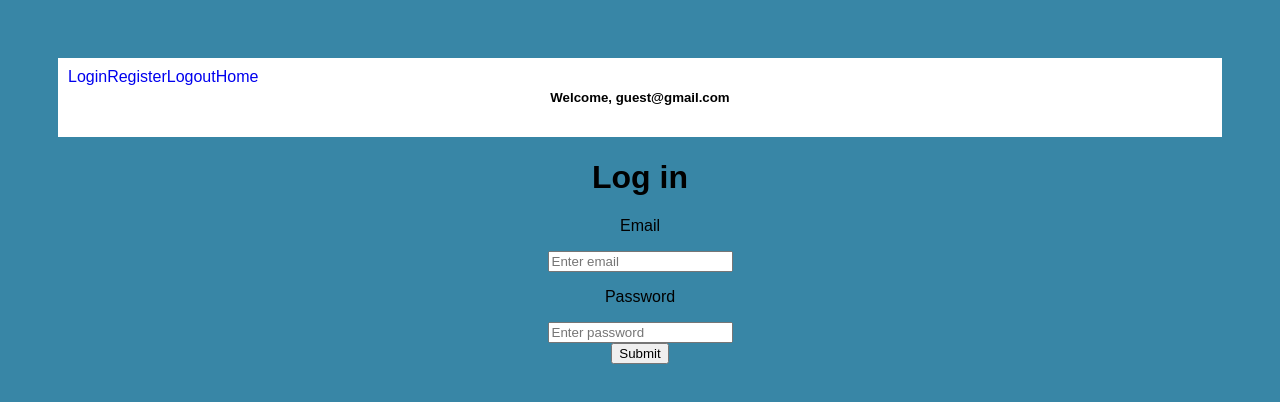
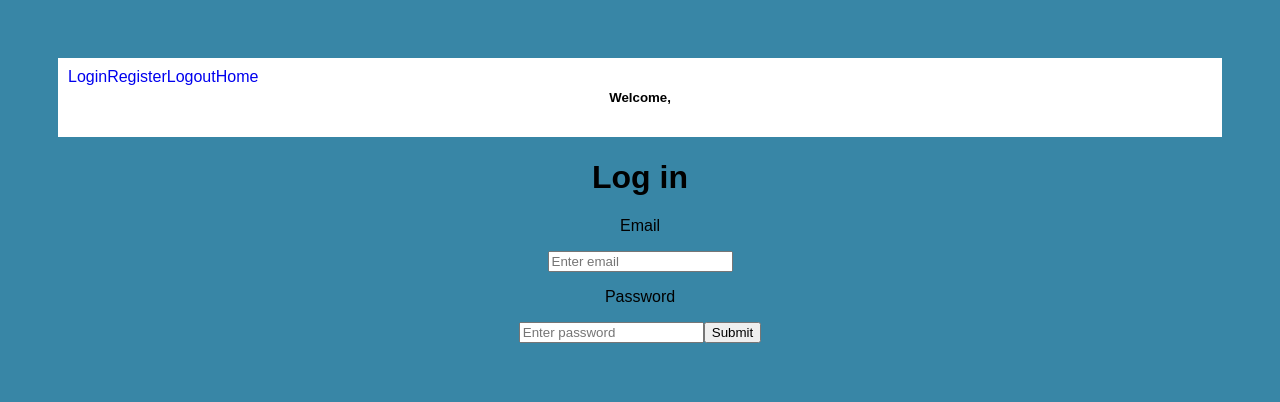
Before and after one commit to claraadora/frontend, a React (Create React App) app: page /login in a window 1280 px wide. Shown: the top 402 px of the page. Built offline with nearby package versions, Linux system fonts and the light colour scheme.

Commit message:
Fixed dispatch issue for login page

```diff
--- a/src/actions/UserActions.js
+++ b/src/actions/UserActions.js
@@ -1,19 +1,19 @@
-export const logIn = (user) => {
+export const login = (user) => {
   return {
-    tyoe: "LOG_IN",
+    type: "LOGIN",
     user,
   };
 };
 
-export const logOut = () => {
+export const logout = () => {
   return {
-    type: "LOG_OUT",
+    type: "LOGOUT",
   };
 };
 
 export const register = (user) => {
   return {
-    tyoe: "REGISTER",
+    type: "REGISTER",
     user,
   };
 };
@@ -26,8 +26,8 @@ export const selectYear = (year) => {
 };
 
 export const allActions = {
-  logIn,
-  logOut,
+  login,
+  logout,
   register,
   selectYear,
 };
--- a/src/components/MovieSelection.js
+++ b/src/components/MovieSelection.js
@@ -1,6 +1,4 @@
 import React from "react";
-import { connect } from "react-redux";
-import { selectYear } from "../actions/userActions";
 
 const MovieSelection = ({ year, setYear }) => {
   return (
--- a/src/components/Nav.js
+++ b/src/components/Nav.js
@@ -2,13 +2,8 @@ import React from "react";
 import "./Nav.css";
 import { Link } from "react-router-dom";
 import { User } from "./User";
-import { useSelector, useDispatch } from "react-redux";
 
 export const Nav = () => {
-  const data = useSelector((state) => state.loggedUser);
-  const currentUser = data.loggedUser;
-
-  console.log(currentUser);
   return (
     <nav>
       <ul>
@@ -24,7 +19,7 @@ export const Nav = () => {
         <Link to="/">
           <li>Home</li>
         </Link>
-        <User user={currentUser} />
+        <User />
       </ul>
     </nav>
   );
--- a/src/components/User.js
+++ b/src/components/User.js
@@ -1,8 +1,8 @@
 import React from "react";
+import { useSelector } from "react-redux";
 
-export const User = ({ user }) => {
-  console.log(user.email);
+export const User = () => {
+  const user = useSelector((state) => state.loggedUser);
+  console.log(user);
   return <h5>Welcome, {user.email} </h5>;
 };
-
-export default User;
--- a/src/pages/LoginPage.js
+++ b/src/pages/LoginPage.js
@@ -1,26 +1,40 @@
-import React, { useState, useContext } from "react";
+import React, { useState } from "react";
+import { useDispatch } from "react-redux";
+import { login } from "../actions/userActions";
 
 export const LoginPage = () => {
-  const [email, setEmail] = useState("");
-  const [password, setPassword] = useState("");
+  //States
+  const [user, setUser] = useState({
+    email: "",
+    password: "",
+  });
 
-  const submit = async (e) => {
+  //Redux
+  const dispatch = useDispatch();
+  const updateStore = (user) => dispatch(login(user));
+
+  const handleSubmit = (e) => {
     e.preventDefault();
+    console.log(user);
+    updateStore(user);
+  };
+
+  const onChange = (e) => {
+    setUser({ ...user, [e.target.name]: e.target.value });
   };
 
   return (
     <div>
       <h1>Log in</h1>
-      <form onSubmit={submit}>
+      <form onSubmit={handleSubmit}>
         <label htmlFor="email">
           <p>Email</p>
         </label>
         <input
           type="email"
-          onChange={(e) => {
-            setEmail(e.target.value);
-          }}
-          value={email}
+          name="email"
+          onChange={onChange}
+          value={user.email}
           placeholder="Enter email"
         />
         <label htmlFor="password">
@@ -28,14 +42,13 @@ export const LoginPage = () => {
         </label>
         <input
           type="password"
-          onChange={(e) => {
-            setPassword(e.target.value);
-          }}
-          value={password}
+          name="password"
+          onChange={onChange}
+          value={user.password}
           placeholder="Enter password"
         />
+        <input type="submit" value="Submit"></input>
       </form>
-      <button type="submit">Submit</button>
     </div>
   );
 };
--- a/src/reducers/reducers.js
+++ b/src/reducers/reducers.js
@@ -1,4 +1,3 @@
-import React from "react";
 import { combineReducers } from "redux";
 
 const initialUserState = {
@@ -15,13 +14,13 @@ const initialYearState = {
 
 export function loggedUser(state = initialUserState, action) {
   switch (action.type) {
-    case "LOG_IN":
+    case "LOGIN":
       return {
         ...state,
         isLoggedIn: true,
         loggedUser: action.user,
       };
-    case "LOG_OUT":
+    case "LOGOUT":
       return {
         ...state,
         isLoggedIn: false,
```
Also changed, not shown: src/App.js (+1 -13 lines), src/constants/actionTypes.js (added).
